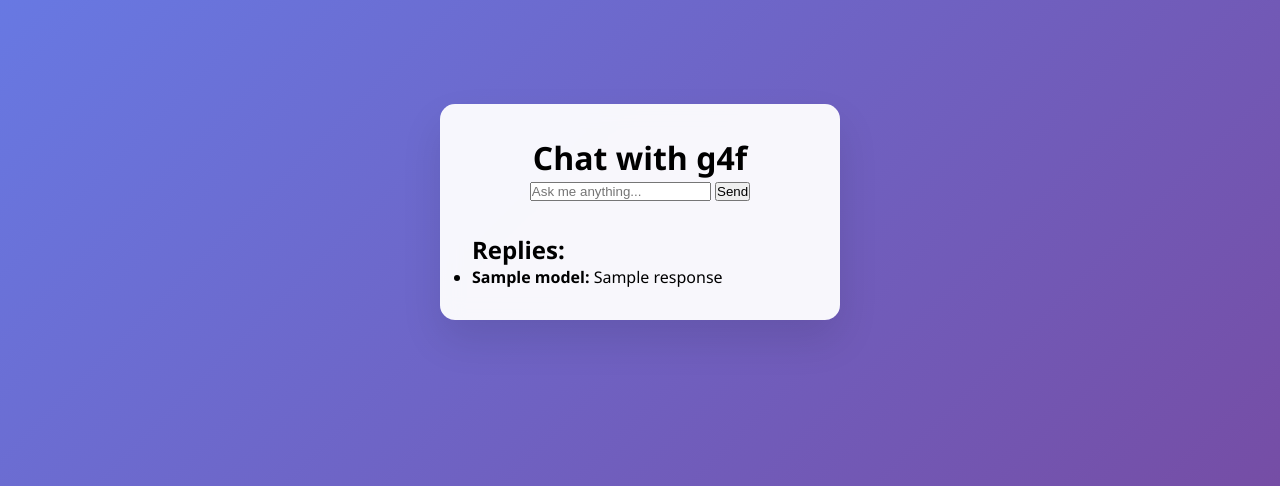
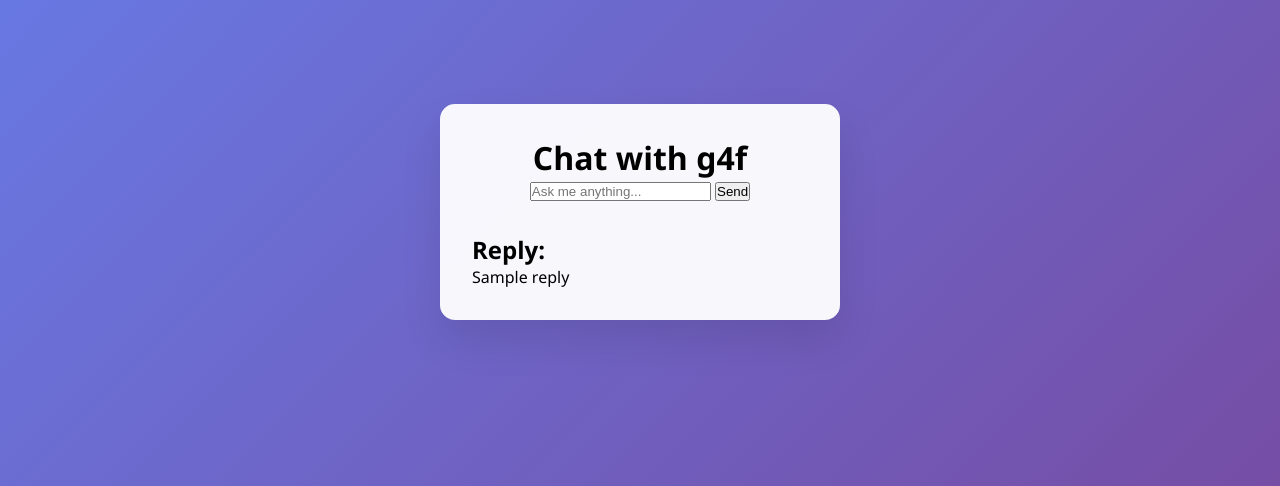
Before and after one commit to LillisLuo/appengine, a Flask app: template templates/chat.html in a window 1280 px wide. Shown: the part 221-707 px from the top of the page. Run offline with Flask 3, Linux system fonts and the light colour scheme; the template is opened without the code that fills it: most values are stand-ins (such as "Sample title", 1, 10 or a date in 2020); parts of the project's set-up code (start-up, migrations or seed data) failed here and were passed over.

Commit message:
Update chat.html

```diff
--- a/templates/chat.html
+++ b/templates/chat.html
@@ -10,14 +10,10 @@
     </form>
 </div>
 
-{% if replies %}
+{% if reply %}
     <div class="text-left" style="margin-top: 2rem;">
-        <h2>Replies:</h2>
-        <ul>
-            {% for model, response in replies.items() %}
-                <li><strong>{{ model }}:</strong> {{ response }}</li>
-            {% endfor %}
-        </ul>
+        <h2>Reply:</h2>
+        <p>{{ reply }}</p>
     </div>
 {% endif %}
 {% endblock %}
```
